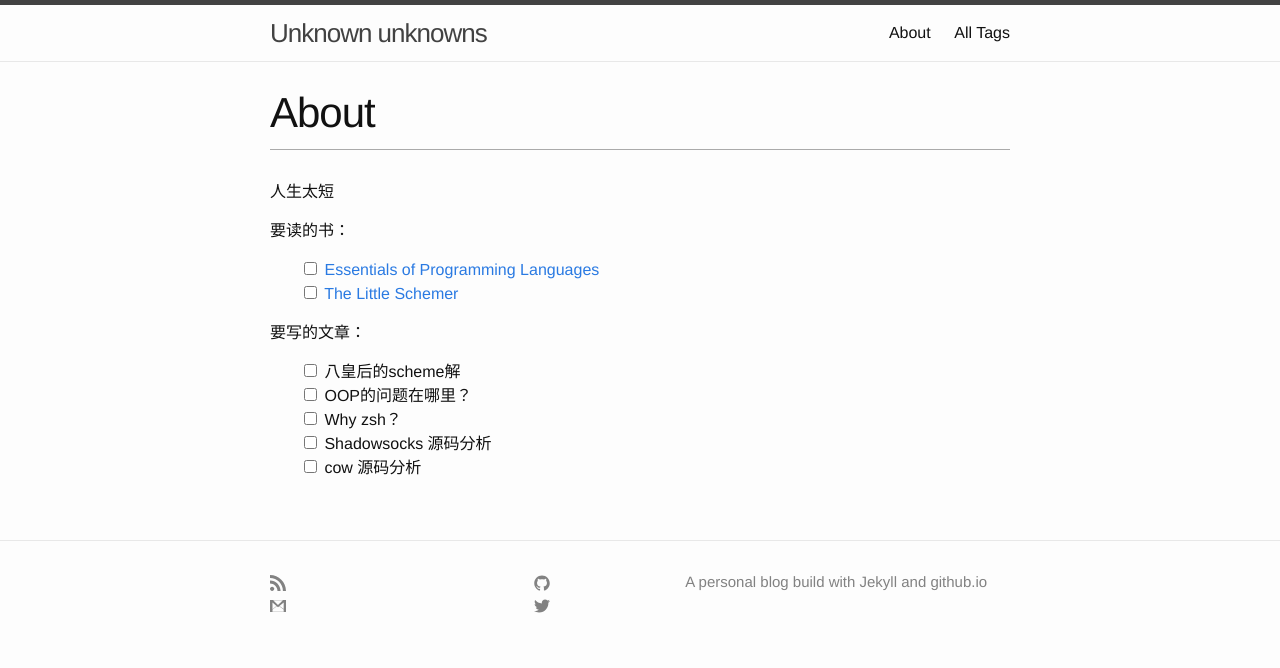
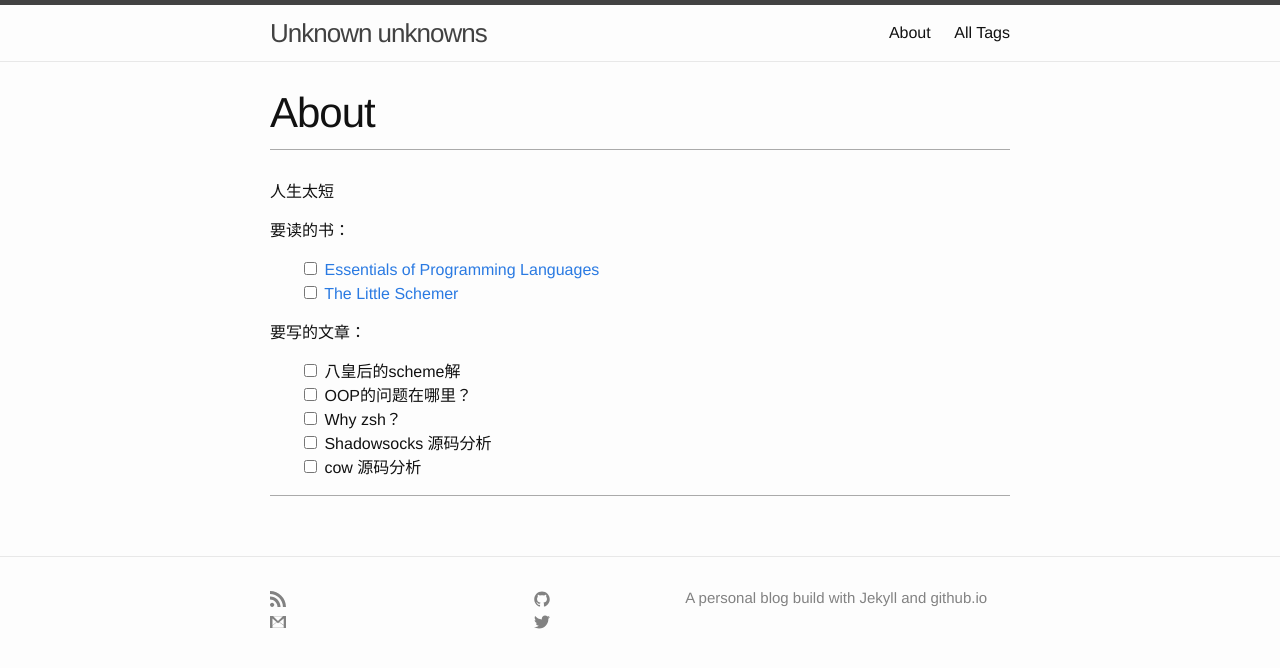
Before and after one commit to nickyfoto/Blog, a Jekyll site: the page built from about.md, in a window 1280 px wide. Shown: the top 668 px of the page. Built offline with Jekyll 4.4.1, drawn with Linux system fonts in a browser that asks for light colours.

Commit message:
change positon

```diff
--- a/_sass/_layout.scss
+++ b/_sass/_layout.scss
@@ -216,7 +216,7 @@
 
 .post-content {
     margin-bottom: $spacing-unit;
-
+    border-bottom: 1px solid #aaa;
     h2 {
         font-size: 32px;
 
```
